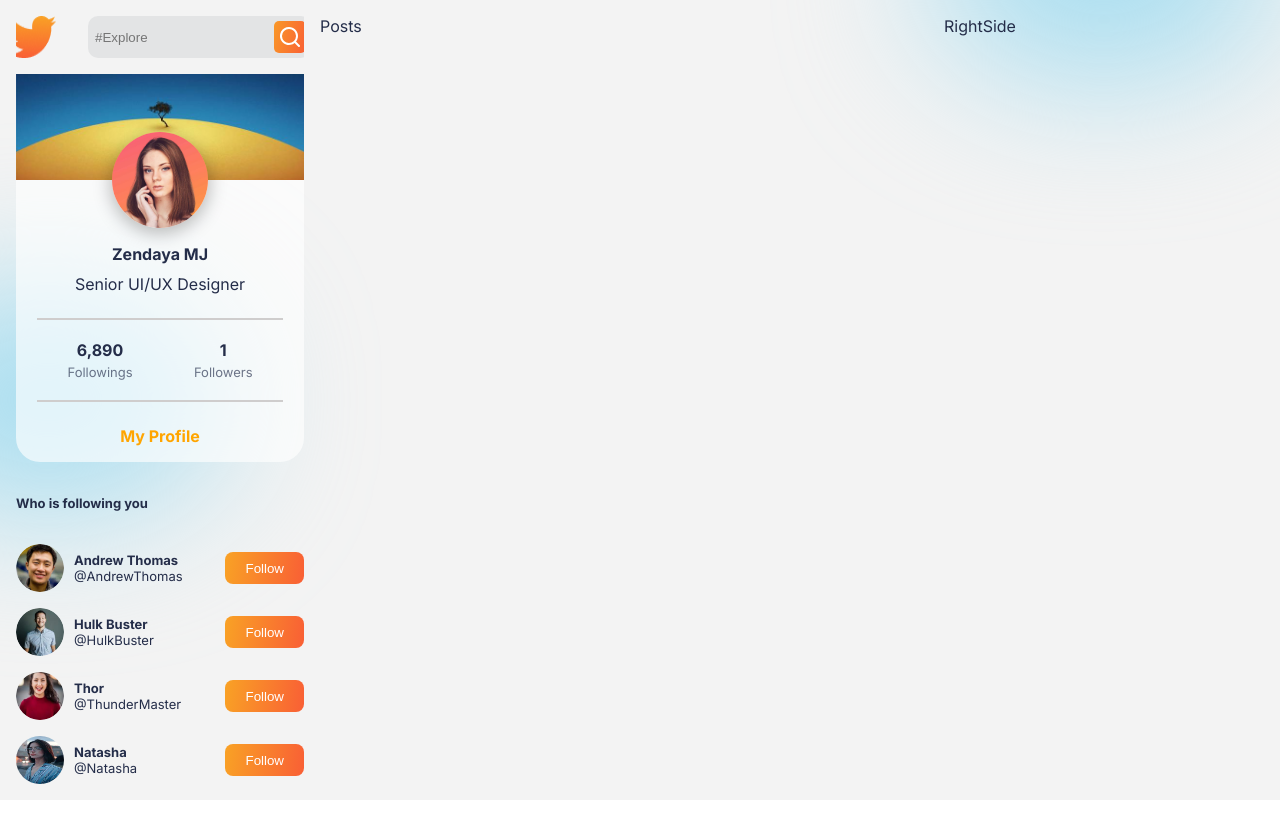
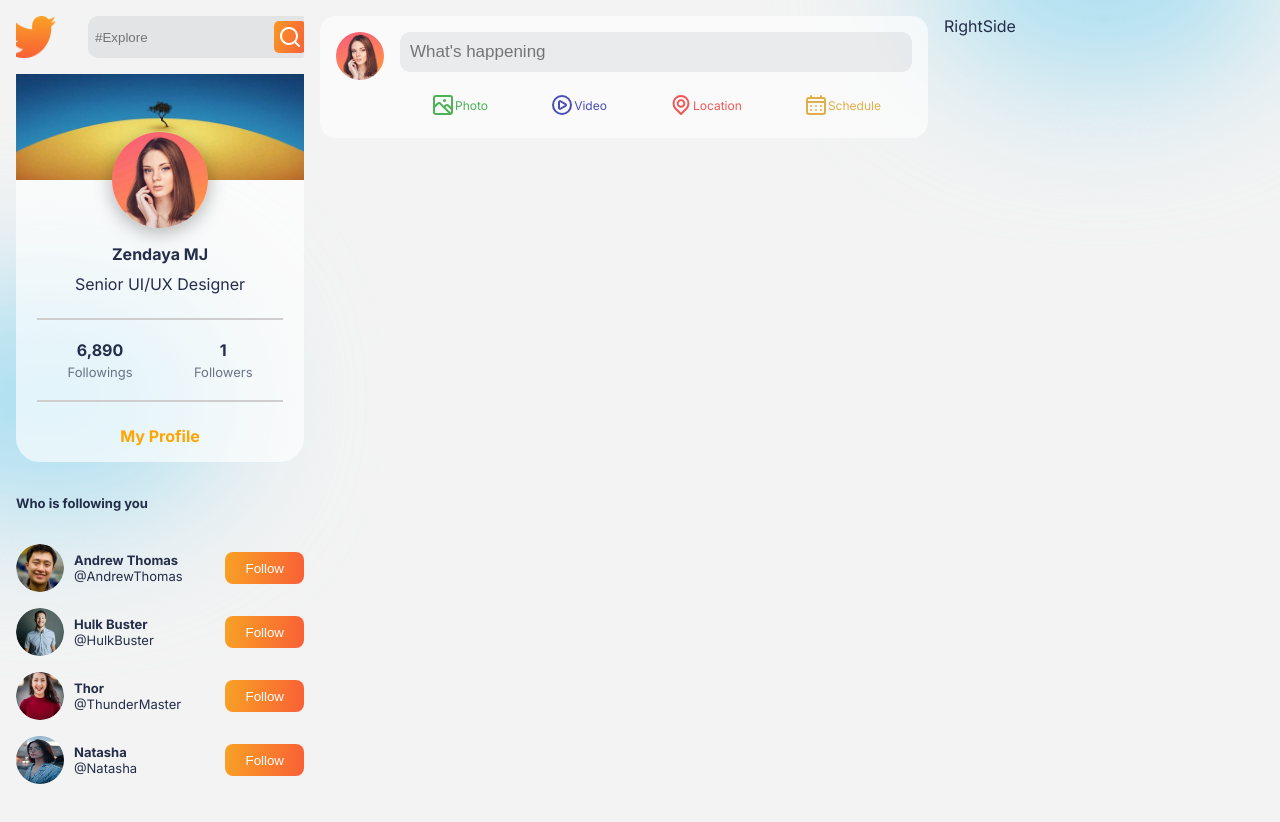
Before and after one commit to sunny852206/Social_Media, a React (Create React App) app: page / in a window 1280 px wide. Shown: the top 822 px of the page. Before the commit the page ends 800 px from the top, so only its background shows below. Built offline with nearby package versions, Linux system fonts and the light colour scheme.

Commit message:
postshare basic structure, and basic css

```diff
--- a/src/App.css
+++ b/src/App.css
@@ -11,7 +11,7 @@
   --photo: #4cb256;
   --video: #4a4eb7;
   --location: #ef5757;
-  --shedule: #e1ae4a;
+  --schedule: #e1ae4a;
 }
 
 .App {
--- /dev/null
+++ b/src/components/MainSection/PostShare/PostShare.css
@@ -0,0 +1,49 @@
+.PostShare {
+  display: flex;
+  gap: 1rem;
+  background-color: var(--cardColor);
+  padding: 1rem;
+  border-radius: 1rem;
+}
+.PostShare > img {
+  width: 3rem;
+  height: 3rem;
+  border-radius: 50%;
+}
+
+.PostShare > div {
+  display: flex;
+  flex-direction: column;
+  width: 90%;
+  gap: 1rem;
+}
+
+.PostShare > div > input {
+  background-color: var(--inputColor);
+  border-radius: 10px;
+  padding: 10px;
+  font-size: 17px;
+  border: none;
+  outline: none;
+}
+
+.PostOptions {
+  display: flex;
+  flex-direction: row;
+  justify-content: space-around;
+}
+
+.Option {
+  padding: 5px;
+  padding-left: 10px;
+  padding-right: 10px;
+  border-radius: 10px;
+  display: flex;
+  align-items: center;
+  justify-content: center;
+  font-size: 12px;
+}
+
+.Option:hover {
+  cursor: pointer;
+}
--- /dev/null
+++ b/src/components/MainSection/PostShare/PostShare.jsx
@@ -0,0 +1,40 @@
+import React from "react";
+import "../PostShare/PostShare.css";
+import ProfilePicture from "../../../img/profileImg.jpg";
+import { UilScenery } from "@iconscout/react-unicons";
+import { UilPlayCircle } from "@iconscout/react-unicons";
+import { UilLocationPoint } from "@iconscout/react-unicons";
+import { UilSchedule } from "@iconscout/react-unicons";
+import { UilTimes } from "@iconscout/react-unicons";
+
+const PostShare = () => {
+  return (
+    <div className="PostShare">
+      <img src={ProfilePicture} alt="profile picture" />
+      <div>
+        <input type="text" placeholder="What's happening" />
+
+        <div className="PostOptions">
+          <div className="Option" style={{ color: "var(--photo)" }}>
+            <UilScenery />
+            Photo
+          </div>
+          <div className="Option" style={{ color: "var(--video)" }}>
+            <UilPlayCircle />
+            Video
+          </div>
+          <div className="Option" style={{ color: "var(--location)" }}>
+            <UilLocationPoint />
+            Location
+          </div>
+          <div className="Option" style={{ color: "var(--schedule)" }}>
+            <UilSchedule />
+            Schedule
+          </div>
+        </div>
+      </div>
+    </div>
+  );
+};
+
+export default PostShare;
--- /dev/null
+++ b/src/components/MainSection/PostSide/PostSide.css
@@ -0,0 +1,7 @@
+.PostSide {
+  display: flex;
+  flex-direction: column;
+  gap: 1rem;
+  height: 100vh;
+  overflow: auto;
+}
--- /dev/null
+++ b/src/components/MainSection/PostSide/PostSide.jsx
@@ -0,0 +1,13 @@
+import React from "react";
+import PostShare from "../PostShare/PostShare";
+import "../PostSide/PostSide.css";
+
+const PostSide = () => {
+  return (
+    <div className="PostSide">
+      <PostShare />
+    </div>
+  );
+};
+
+export default PostSide;
--- a/src/pages/home/Home.jsx
+++ b/src/pages/home/Home.jsx
@@ -1,13 +1,12 @@
 import React from "react";
 import ProfileSide from "../../components/LeftSection/ProfileSide/ProfileSide";
+import PostSide from "../../components/MainSection/PostSide/PostSide";
 import "./Home.css";
 const Home = () => {
   return (
     <div className="Home">
-      <div className="profileSide">
-        <ProfileSide />
-      </div>
-      <div className="postSide">Posts</div>
+      <ProfileSide />
+      <PostSide />
       <div className="RightSide">RightSide</div>
     </div>
   );
```
